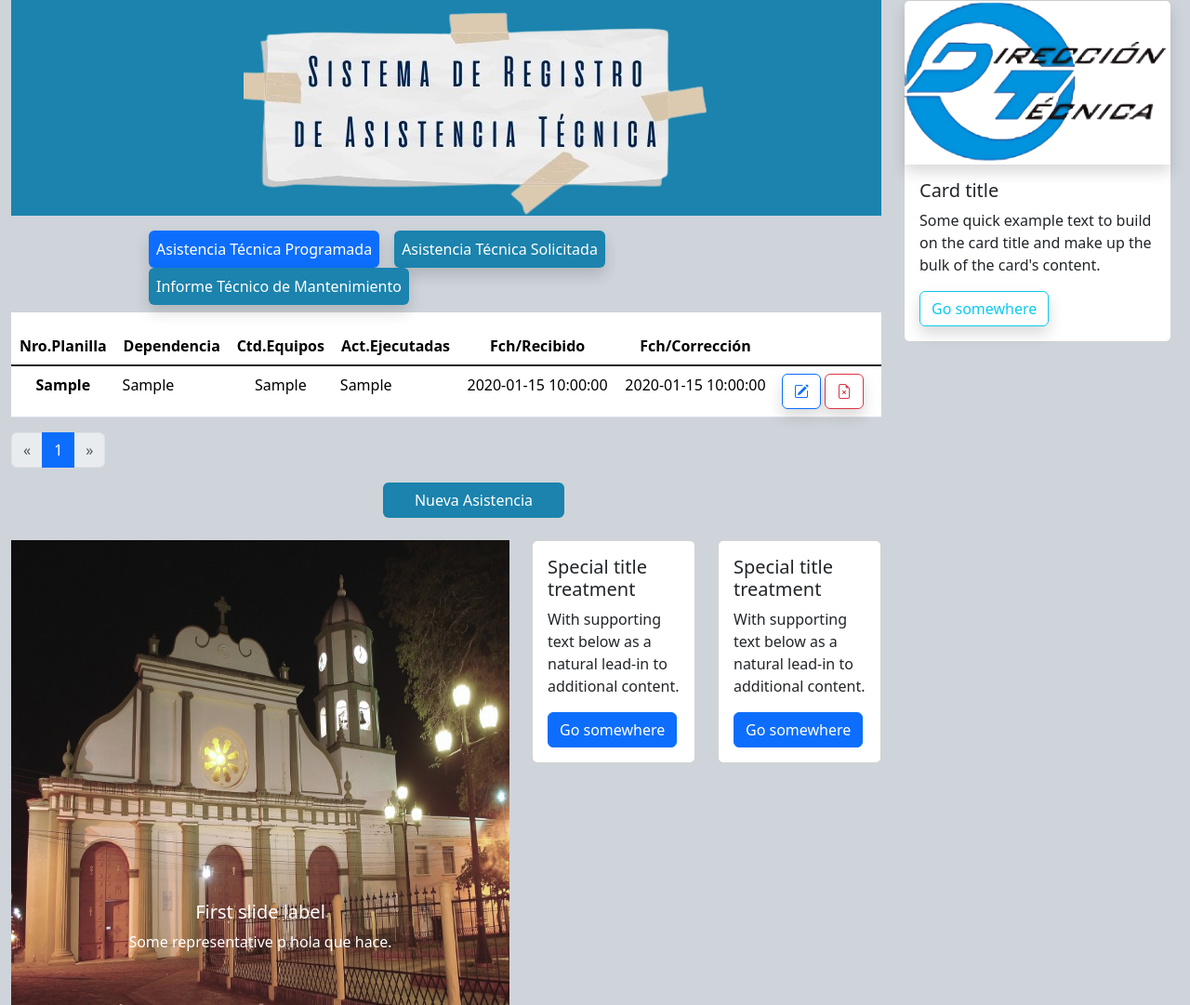
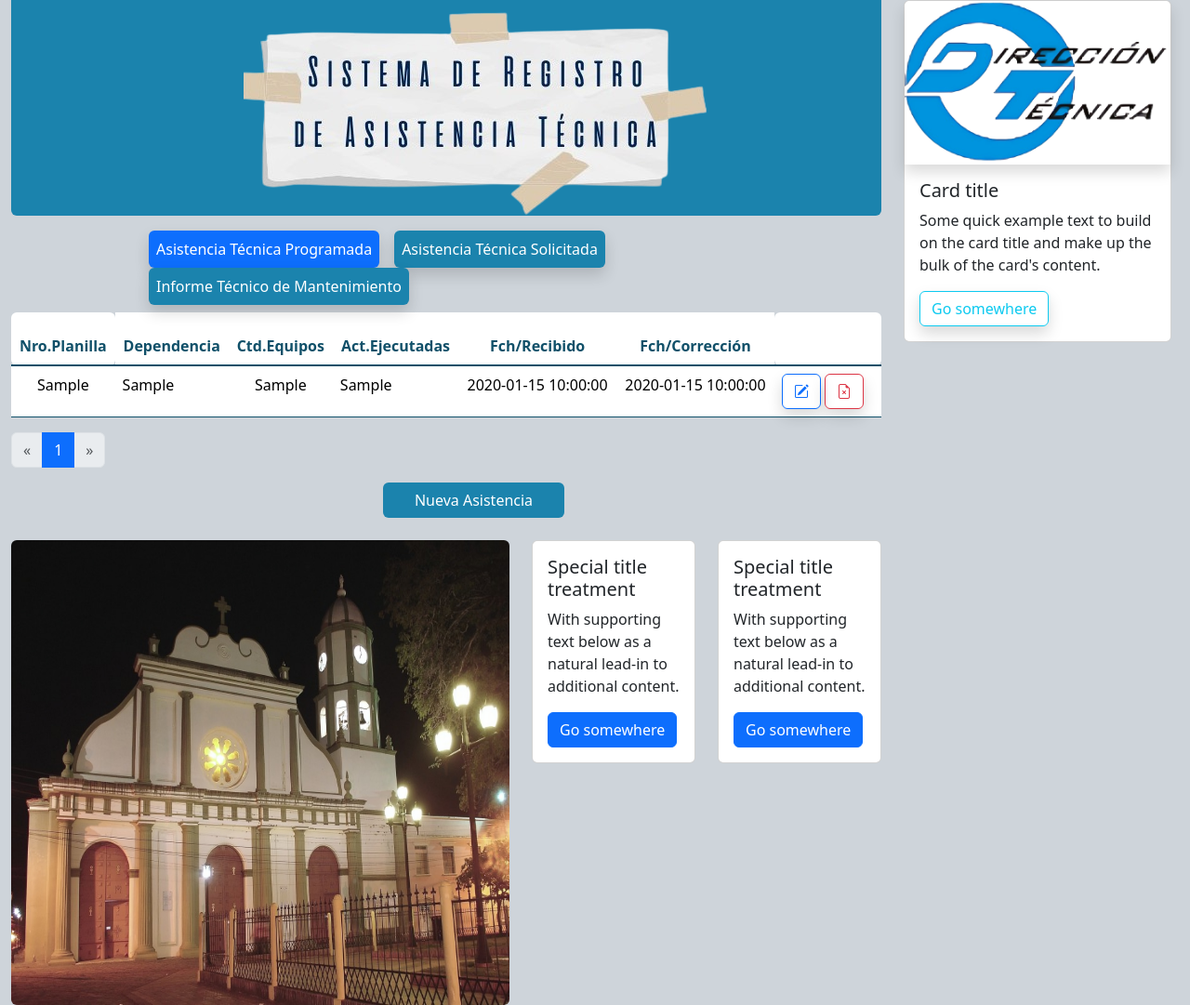
Before and after one commit to Eduardo-NR/SRAT, a PHP site: page /?pagina=1 in a window 1280 px wide, after a click on "Asistencia Técnica Programada". Shown: the whole page at 93% size. Run offline with PHP 8.4, Linux system fonts and the light colour scheme; tables that the repository leaves empty or names only in its code hold one stand-in row (values such as "Sample post").

Commit message:
retoques

```diff
--- a/index.php
+++ b/index.php
@@ -10,7 +10,7 @@ $consulta_p->execute();
 // Registros totales para paginación(Asistencia Programada)
 $total_registros_p = $consulta_p->rowCount();
 // Numero de elementos por pagina (Asistencia Programada)
-$por_pagina_p = 8;
+$por_pagina_p = 10;
 // Paginas Totales (Asistencia Programada)
 $total_paginas_p = ceil($total_registros_p / $por_pagina_p);
 
@@ -24,7 +24,7 @@ $consulta->execute();
 
 $total_registros = $consulta->rowCount();
 // Número de elementos por pagina (Asistencia Solicitada)
-$por_pagina = 8;
+$por_pagina = 10;
 // Paginas Totales (Asistencia Solicitada)
 $total_paginas = ceil($total_registros / $por_pagina);
 
@@ -69,6 +69,8 @@ $mostrar_it = $mostrar;
   .modalh {background-color: #1B83AD; color: #FFFFFF;}
   .buton1 {background-color: #1B83AD; color: #FFFFFF;}
   .buton1:hover{background: #1b84adab; color: #FFFFFF;}
+  .tbody{border-color: #105069;}
+  .ttext{color: #1b84adab;}
 </style>
 <body class="bg-dark-subtle">
 
@@ -76,7 +78,7 @@ $mostrar_it = $mostrar;
 <div class="row">
 <div class="col-md-9" action="">
 <!-- Barra de Navegación  -->
-    <nav style="background-color: #1B83AD;" >
+    <nav class="rounded-bottom" style="background-color: #1B83AD;" >
       <div class="pb-0 w-100 img-flex ratio-1x1" ><img src="imagen/srat.png" alt="logo" style="margin-left: 250px;" ></div>
     </nav>
       <div class="nav nav-pills mt-3" id="pills-tab" role="tablist" style="margin-left: 140px;">
@@ -90,19 +92,19 @@ $mostrar_it = $mostrar;
         <table class="table">
           <thead>
             <tr class="text-center">
-              <th scope="col">Nro.Planilla</th>
-              <th scope="col">Dependencia</th>
-              <th scope="col">Ctd.Equipos</th>
-              <th scope="col">Act.Ejecutadas</th>
-              <th scope="col">Fch/Recibido</th>
-              <th scope="col">Fch/Corrección</th>
-              <th><p class="invisible">Botonesssss</p></th>
+              <th scope="col" class="rounded" style="color: #105069;">Nro.Planilla</th>
+              <th scope="col" style="color: #105069;">Dependencia</th>
+              <th scope="col" style="color: #105069;">Ctd.Equipos</th>
+              <th scope="col" style="color: #105069;">Act.Ejecutadas</th>
+              <th scope="col" style="color: #105069;">Fch/Recibido</th>
+              <th scope="col" style="color: #105069;">Fch/Corrección</th>
+              <th class="rounded"><p class="invisible">Botonesssss</p></th>
             </tr>
           </thead>
-          <tbody class="table-group-divider">
+          <tbody class="table-group-divider tbody">
             <?php foreach($mostrar_p as $dato_p): ?>
             <tr>
-              <th class="text-center" scope="row"><?php echo $dato_p['nro_pp']?></th>
+              <td class="text-center"><?php echo $dato_p['nro_pp']?></td>
               <td class=""><?php echo $dato_p['dependencia_p']?></td>
               <td class="text-center"><?php echo $dato_p['ctd_equipos']?></td>
               <td><span type="button" class="d-inline-block text-truncate" style="max-width: 150px;"
@@ -162,20 +164,20 @@ $mostrar_it = $mostrar;
         <table class="table">
           <thead>
             <tr class="text-center">
-              <th scope="col">Nro.Planilla</th>
-              <th scope="col">Dependencia</th>
-              <th scope="col">Falla</th>
-              <th scope="col">Diagn/Act.Realizadas</th>
-              <th scope="col">Obs/Sugerencias</th>
-              <th scope="col">Fch/Recibido</th>
-              <th scope="col">Fch/Correción</th>
-              <th><p class="invisible">Botonesssss</p></th>
+              <th class="rounded" scope="col" style="color: #105069;">Nro.Planilla</th>
+              <th scope="col" style="color: #105069;">Dependencia</th>
+              <th scope="col" style="color: #105069;">Falla</th>
+              <th scope="col" style="color: #105069;">Diagn/Act.Realizadas</th>
+              <th scope="col" style="color: #105069;">Obs/Sugerencias</th>
+              <th scope="col" style="color: #105069;">Fch/Recibido</th>
+              <th scope="col" style="color: #105069;">Fch/Correción</th>
+              <th class="rounded"><p class="invisible">Botonesssss</p></th>
             </tr>
           </thead>
-          <tbody class="table-group-divider">
+          <tbody class="table-group-divider tbody">
             <?php foreach($mostrar as $dato): ?>
             <tr>
-              <th class="text-center" scope="row"><?php echo $dato['nro_p']?></th>
+              <td class="text-center" scope="row"><?php echo $dato['nro_p']?></td>
               <td class="text-center"><?php echo $dato['dependencia']?></td>
               <td><span type="button" class="d-inline-block text-truncate" style="max-width: 100px;"
                   data-bs-toggle="tooltip" data-bs-placement="top" data-bs-custom-class="custom-tooltip" data-bs-title="<?php echo $dato['falla']?>">
@@ -243,21 +245,21 @@ $mostrar_it = $mostrar;
 <!-- Tabla 3: Informe Técnico de Mantenimiento -->
         <table class="table">
           <thead>
-            <tr class="text-center">
-              <th scope="col">Nro.Planilla</th>
-              <th scope="col">Dependencia</th>
-              <th scope="col">Motivo</th>
-              <th scope="col">Diagn/Act.Realizadas</th>
-              <th scope="col">Obs/Sugerencias</th>
-              <th scope="col">Fch/Recibido</th>
-              <th scope="col">Fch/Correción</th>
-              <th><p class="invisible">Botonesssss</p></th>
+          <tr class="text-center">
+              <th class="rounded" scope="col" style="color: #105069;">Nro.Planilla</th>
+              <th scope="col" style="color: #105069;">Dependencia</th>
+              <th scope="col" style="color: #105069;">Motivo</th>
+              <th scope="col" style="color: #105069;">Diagn/Act.Realizadas</th>
+              <th scope="col" style="color: #105069;">Obs/Sugerencias</th>
+              <th scope="col" style="color: #105069;">Fch/Recibido</th>
+              <th scope="col" style="color: #105069;">Fch/Correción</th>
+              <th class="rounded"><p class="invisible">Botonesssss</p></th>
             </tr>
           </thead>
-          <tbody class="table-group-divider">
+          <tbody class="table-group-divider tbody">
             <?php foreach($mostrar_it as $dato_it): ?>
             <tr>
-              <th class="text-center" scope="row"><?php echo $dato_it['nro_p']?></th>
+              <td class="text-center" scope="row"><?php echo $dato_it['nro_p']?></td>
               <td class="text-center"><?php echo $dato_it['dependencia']?></td>
               <td><span type="button" class="d-inline-block text-truncate" style="max-width: 100px;"
                   data-bs-toggle="tooltip" data-bs-placement="top" data-bs-custom-class="custom-tooltip" data-bs-title="<?php echo $dato['motivo']?>">
@@ -456,25 +458,13 @@ $mostrar_it = $mostrar;
       <div id="carouselExampleInterval" class="carousel slide " data-bs-ride="carousel">
         <div class="carousel-inner">
           <div class="carousel-item active" data-bs-interval="3000">
-            <img src="imagen/carousel1.png" class="d-block w-100" style="height: 500px;" alt="...">
-            <div class="carousel-caption d-none d-md-block">
-              <h5>First slide label</h5>
-              <p>Some representative p hola que hace.</p>
-            </div>
+            <img src="imagen/carousel1.png" class="d-block w-100 rounded" style="height: 500px;" alt="...">
           </div>
           <div class="carousel-item" data-bs-interval="3000">
-            <img src="imagen/carousel2.jpg" class="d-block w-100" style="height: 500px;" alt="...">
-            <div class="carousel-caption d-none d-md-block">
-              <h5>First slide label</h5>
-              <p>Some representative placeholder content for the first slide.</p>
-            </div>
+            <img src="imagen/carousel2.jpg" class="d-block w-100 rounded" style="height: 500px;" alt="...">
           </div>
           <div class="carousel-item" data-bs-interval="3000">
-            <img src="imagen/carousel3.jpg" class="d-block w-100" style="height: 500px;" alt="...">
-            <div class="carousel-caption d-none d-md-block">
-              <h5>First slide label</h5>
-              <p>Some representative placeholder content for the first slide.</p>
-            </div>
+            <img src="imagen/carousel3.jpg" class="d-block w-100 rounded" style="height: 500px;" alt="...">
           </div>
         </div>
       </div>
```
Also changed, not shown: imagen/zyro-image.png (deleted), 2 other files.
